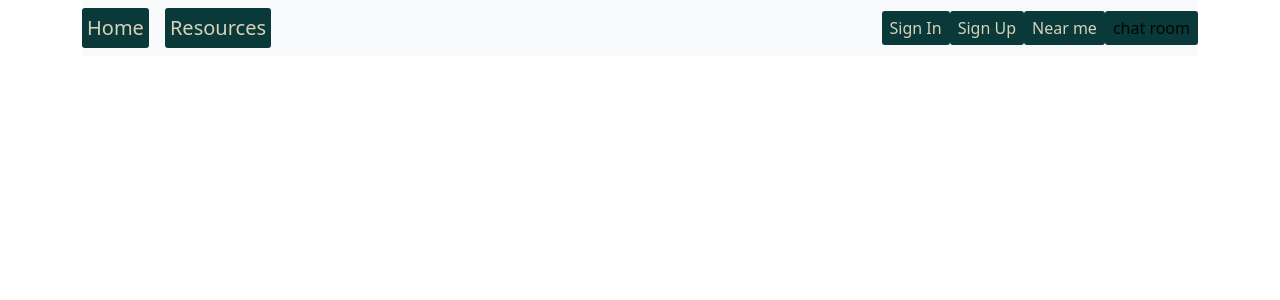
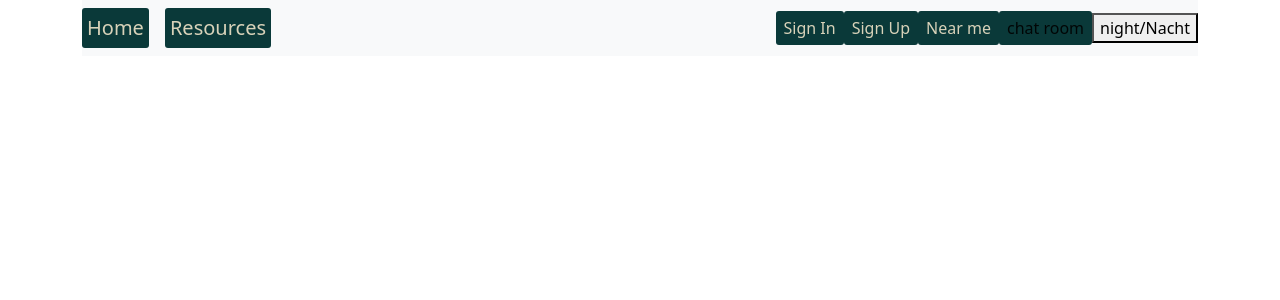
Before and after one commit to clirimaga/final-project, a React (Create React App) app in the folder frontend/: page /chatroom in a window 1280 px wide. Shown: the top 300 px of the page. Built offline with nearby package versions, Linux system fonts and the light colour scheme; no server answers.

Commit message:
near me page & night mode

```diff
--- a/frontend/src/App.js
+++ b/frontend/src/App.js
@@ -17,10 +17,10 @@ function App() {
      <Route path='/login' element={<Login />} />
      <Route path='/register' element={<Register />} />
      <Route path='/helpful-resources' element={<Resources />} />
-     <Route path='/peopleNearBy' element={<PeopleNearBy />} />
+     <Route path='/people-nearby' element={<PeopleNearBy />} />
      <Route path='/chatRoom' element={<ChatRoom />} />
-     {/* <Route path='/profile' element={<Profile />} />
-     <Route path='/people-nearby' element={<Nearby />} /> */}
+      {/* <Route path='/profile' element={<Profile />} />
+     <Route path='/people-nearby' element={<Nearby />} />  */}
 
     </Routes>
     </div>
--- /dev/null
+++ b/frontend/src/components/DarkMode.js
@@ -0,0 +1,27 @@
+
+
+    import { useState,useEffect } from "react";
+    import './components.css'
+// UseState
+    function DarkMode() {
+        const [theme, setTheme] = useState('light');
+        const toggleTheme = () => {
+            if (theme === 'light'){
+                setTheme('dark')
+            }else{
+                setTheme('light')
+            }
+        };
+// UseEffect
+        useEffect(() => {
+            document.body.className = theme;
+        }, [theme]);
+
+    return(
+        <div>
+            <button onClick={toggleTheme}>{theme === 'light' ? 'night/Nacht':'day/Tag'}</button>
+        </div>
+    );
+}
+
+export default DarkMode;
--- a/frontend/src/components/Navigator.js
+++ b/frontend/src/components/Navigator.js
@@ -1,6 +1,7 @@
 import React from 'react';
 import { Navbar, Nav } from 'react-bootstrap';
 import { NavLink, useLocation } from 'react-router-dom';
+import DarkMode from './DarkMode';
 
 function Navigator() {
   const location = useLocation();
@@ -22,6 +23,7 @@ function Navigator() {
         </Nav>
 
       </Navbar.Collapse>
+      <DarkMode />
     </Navbar>
   );
 }
--- a/frontend/src/components/PeopleNearBy.js
+++ b/frontend/src/components/People-nearby.js
@@ -1,22 +1,16 @@
 import './components.css'
 import Navigator from './Navigator';
+
 
 
 function PeopleNearBy() {
     return(
         <div>
-
-            <Navigator />
-
             <select className='nearBySelect'>
-                <option value="500m">500m</option>
-                <option value="1km">1km</option>
-                <option value="2km">2km</option>
-                <option value="4km">4km</option>
-                <option value="8km">8km</option>
-                <option value="16km">16km</option>
-                <option value="32km">32km</option>
-                <option value="64km">64km</option>
+                <option value="5km">5km</option>
+                <option value="10km">10km</option>
+                <option value="15km">15km</option>
+                <option value="+20km">+20km</option>
             </select>
 
                 <div className='nearByCard'>
--- a/frontend/src/components/components.css
+++ b/frontend/src/components/components.css
@@ -218,10 +218,12 @@ Secondary color #D8D2B9  GOLD */
     justify-content: space-between;
 }
 
-.dark {
-    background-color: black;
+.dark{
+    background-color:  #333;
+    color: #fff;
 }
 
-.dark h1 h2 h3 h4 h5 p {
-    color: white;
+.light{
+    background-color: #fff;
+    color: #333;
 }
```
Also changed, not shown: frontend/src/components/post.js (added), 1 other file (tests, documents, lock files or other folders).
